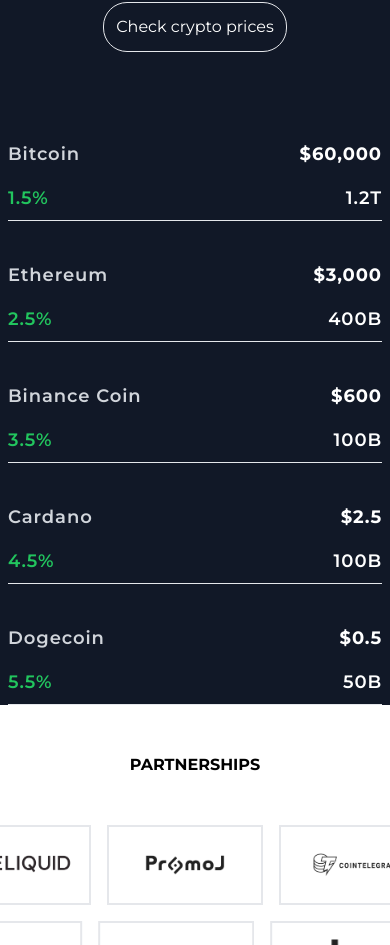
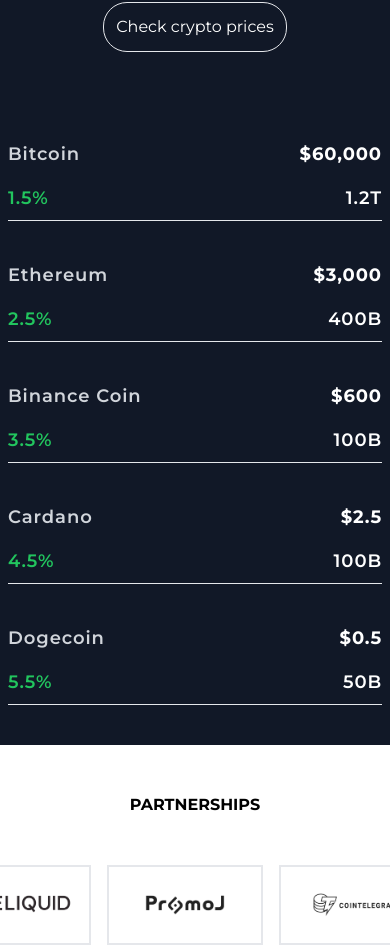
Before and after one commit to MarioAngelov2/3d-crypto, a React (Vite) app: page / in a window 390 px wide. Shown: the part 1990-2935 px from the top of the page. Built offline with nearby package versions, Linux system fonts and the light colour scheme; no server answers.

Commit message:
Update App.jsx

```diff
--- a/src/App.jsx
+++ b/src/App.jsx
@@ -23,7 +23,7 @@
             <button className="text-white border rounded-3xl md:w-[35%] p-3 hover:bg-gray-800 transition duration-300 ease-in-out">
               Check crypto prices
             </button>
-            <div className="grid w-full gap-8 px-2 md:px-0">
+            <div className="grid w-full gap-8 px-2 pb-10 md:px-0 md:pb-0">
               {data.map((coin, index) => (
                 <div
                   key={index}
```
